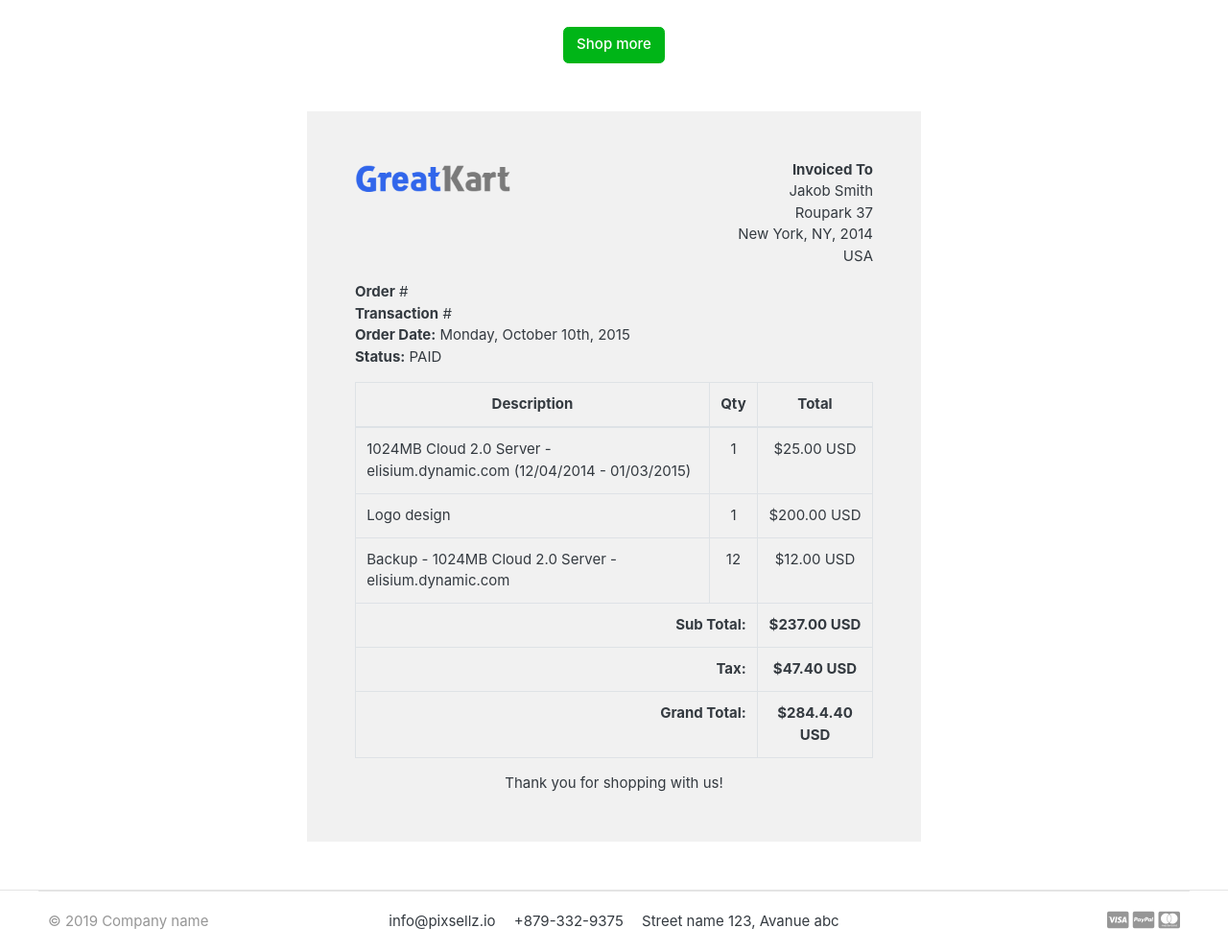
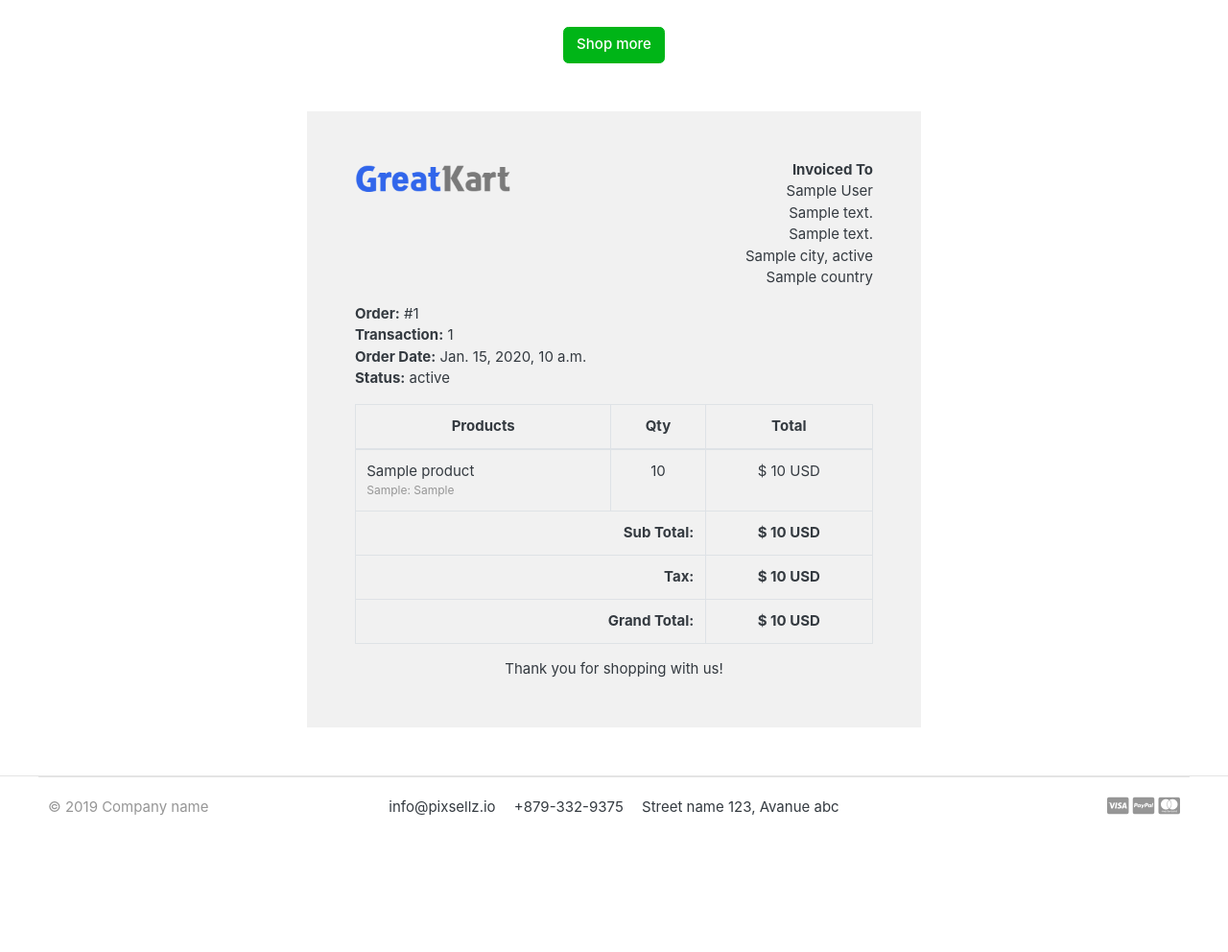
Before and after one commit to rivka-levit/greatkart-store, a Django app: template orders/templates/orders/order_complete.html in a window 1280 px wide. Shown: the part 301-1293 px from the top of the page at 96% size. After the commit the page ends 1151 px from the top, so only its background shows below. Run offline with Django 4.2, Linux system fonts and the light colour scheme; the template is opened without the code that fills it: most values are stand-ins (such as "Sample title", 1, 10 or a date in 2020); some libraries are stand-ins or nearby versions; some web fonts are replaced.

Commit message:
order complete page design

```diff
--- a/orders/models.py
+++ b/orders/models.py
@@ -35,6 +35,7 @@ class Order(models.Model):
     country = models.CharField(max_length=50)
     state = models.CharField(max_length=50)
     city = models.CharField(max_length=50)
+    sub_total = models.DecimalField(max_digits=8, decimal_places=2, default=0)
     total = models.DecimalField(max_digits=8, decimal_places=2)
     tax = models.DecimalField(max_digits=8, decimal_places=2)
     status = models.CharField(max_length=10, choices=STATUS_CHOICES, default='New')
--- a/orders/templates/orders/order_complete.html
+++ b/orders/templates/orders/order_complete.html
@@ -32,10 +32,13 @@
                             <div class="invoice-from">
                                 <ul class="list-unstyled text-right">
                                     <li><strong>Invoiced To</strong></li>
-                                    <li>Jakob Smith</li>
-                                    <li>Roupark 37</li>
-                                    <li>New York, NY, 2014</li>
-                                    <li>USA</li>
+                                    <li>{{ order.full_name }}</li>
+                                    <li>{{ order.address_line_1 }}</li>
+                                    {% if order.address_line_2 %}
+                                        <li>{{ order.address_line_2 }}</li>
+                                    {% endif %}
+                                    <li>{{ order.city }}, {{ order.state }}</li>
+                                    <li>{{ order.country }}</li>
                                 </ul>
                             </div>
                         </div>
@@ -45,10 +48,10 @@
                             <div class="invoice-details mt25">
                                 <div class="well">
                                     <ul class="list-unstyled mb0">
-                                        <li><strong>Order</strong> #</li>
-                                        <li><strong>Transaction</strong> #</li>
-                                        <li><strong>Order Date:</strong> Monday, October 10th, 2015</li>
-                                        <li><strong>Status:</strong> PAID</li>
+                                        <li><strong>Order:</strong> #{{ order_number }}</li>
+                                        <li><strong>Transaction:</strong> {{ payment.payment_id }} </li>
+                                        <li><strong>Order Date:</strong> {{ order.created_at }}</li>
+                                        <li><strong>Status:</strong> {{ payment.status }}</li>
                                     </ul>
                                 </div>
                             </div>
@@ -58,41 +61,42 @@
                                     <table class="table table-bordered">
                                         <thead>
                                             <tr>
-                                                <th class="per70 text-center">Description</th>
+                                                <th class="per70 text-center">Products</th>
                                                 <th class="per5 text-center">Qty</th>
                                                 <th class="per25 text-center">Total</th>
                                             </tr>
                                         </thead>
                                         <tbody>
+                                        {% for item in order_products %}
                                             <tr>
-                                                <td>1024MB Cloud 2.0 Server - elisium.dynamic.com (12/04/2014 - 01/03/2015)</td>
-                                                <td class="text-center">1</td>
-                                                <td class="text-center">$25.00 USD</td>
+                                                <td>
+                                                    {{ item.product.product_name }}
+                                                    <p class="text-muted small">
+                                                    {% if item.variations.all %}
+                                                        {% for variation in item.variations.all %}
+                                                            {{ variation.variation_category|capfirst }}: {{ variation.variation_value|capfirst }}<br>
+                                                        {% endfor %}
+                                                    {% endif %}
+                                                    </p>
+                                                </td>
+                                                <td class="text-center">{{ item.quantity }}</td>
+                                                <td class="text-center">$ {{ item.product_price }} USD</td>
                                             </tr>
-                                            <tr>
-                                                <td>Logo design</td>
-                                                <td class="text-center">1</td>
-                                                <td class="text-center">$200.00 USD</td>
-                                            </tr>
-                                            <tr>
-                                                <td>Backup - 1024MB Cloud 2.0 Server - elisium.dynamic.com</td>
-                                                <td class="text-center">12</td>
-                                                <td class="text-center">$12.00 USD</td>
-                                            </tr>
+                                        {% endfor %}
                                         </tbody>
                                         <tfoot>
                                             <tr>
                                                 <th colspan="2" class="text-right">Sub Total:</th>
-                                                <th class="text-center">$237.00 USD</th>
+                                                <th class="text-center">$ {{ order.sub_total }} USD</th>
                                             </tr>
                                             <tr>
                                                 <th colspan="2" class="text-right">Tax:</th>
-                                                <th class="text-center">$47.40 USD</th>
+                                                <th class="text-center">$ {{ order.tax }} USD</th>
                                             </tr>
 
                                             <tr>
                                                 <th colspan="2" class="text-right">Grand Total:</th>
-                                                <th class="text-center">$284.4.40 USD</th>
+                                                <th class="text-center">$ {{ order.total }} USD</th>
                                             </tr>
                                         </tfoot>
                                     </table>
```
Also changed, not shown: orders/views.py (+13 -1 lines), orders/migrations/0004_order_sub_total.py (added).
